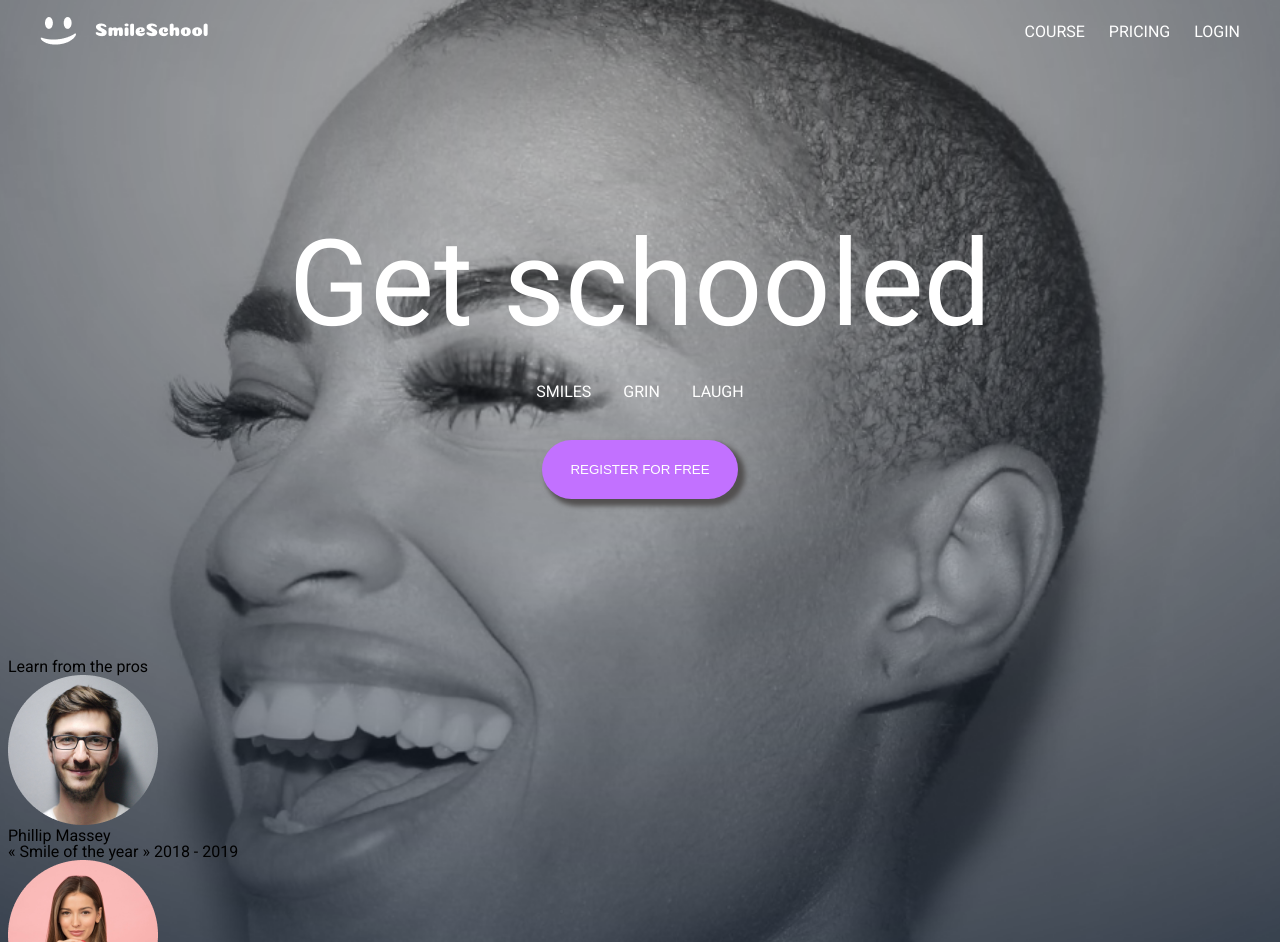
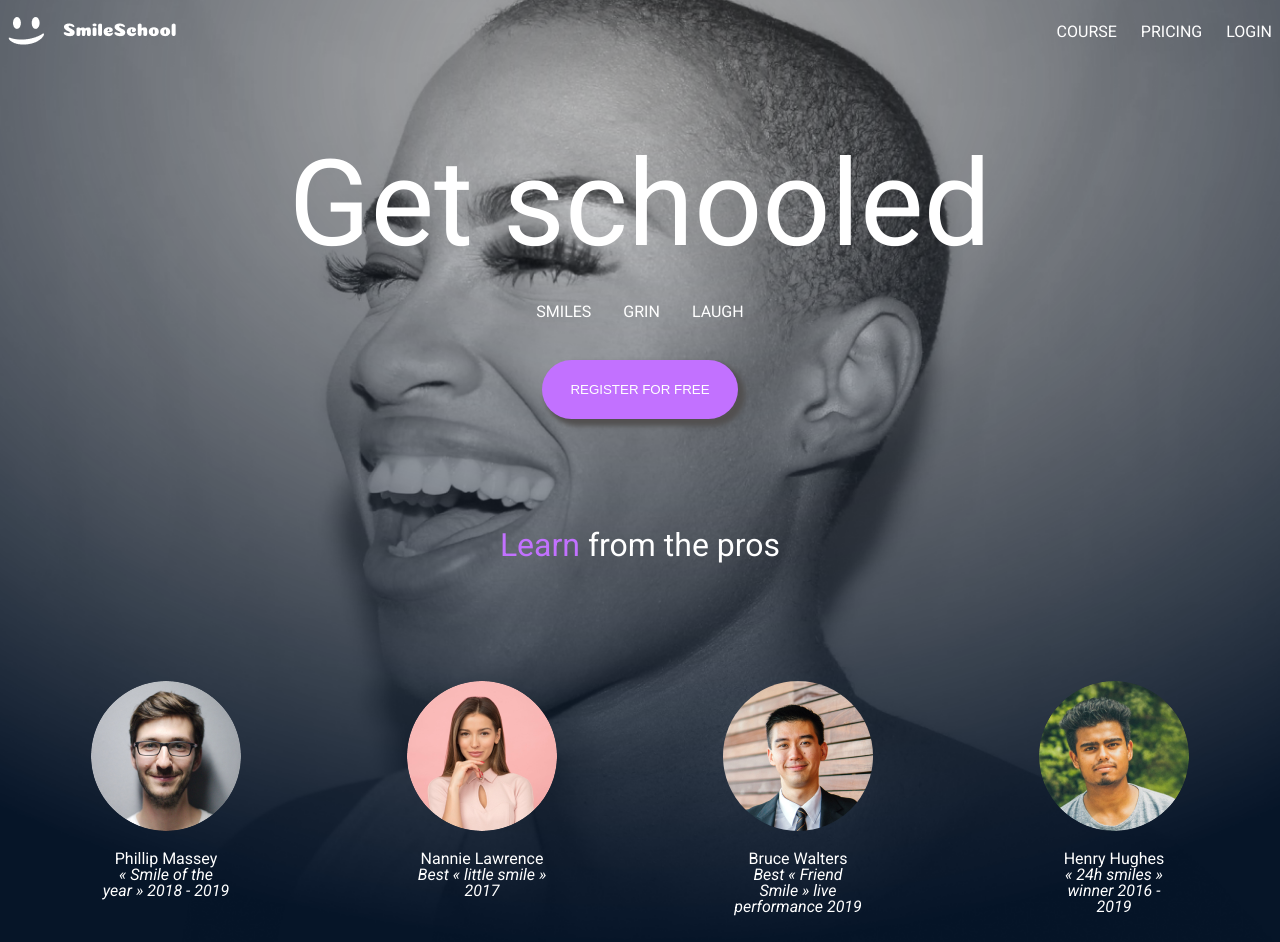
Before and after one commit to Kaydev-cmd/alx_html_css, a plain HTML site: page css_advanced/index.html in a window 1280 px wide. Shown: the top 942 px of the page. Drawn offline with Linux system fonts and the light colour scheme.

Commit message:
style: style pros section with layout, typography, and profile card design

```diff
--- a/css_advanced/styles.css
+++ b/css_advanced/styles.css
@@ -9,7 +9,7 @@ header nav {
   display: flex;
   align-items: center;
   justify-content: space-between;
-  padding: 8px 32px;
+  padding: 8px 0px;
 }
 
 header nav ul {
@@ -36,7 +36,7 @@ header nav ul li a:hover {
   align-items: center;
   flex-direction: column;
   color: #fff;
-  margin: 160px 0;
+  margin: 80px 0;
 }
 
 .get-schooled h1 {
@@ -63,3 +63,40 @@ header nav ul li a:hover {
 .get-schooled button:hover {
   opacity: 0.8;
 }
+
+.pros {
+  padding: 30px 0;
+  color: #fff;
+}
+
+.pros h2 {
+  text-align: center;
+  font-size: 32px;
+  margin-bottom: 120px;
+}
+
+.pros h2 span {
+  color: #c271ff;
+}
+
+.pros-wrapper {
+  display: flex;
+  justify-content: space-around;
+}
+
+.pros-wrapper .card {
+  width: 130px;
+  display: flex;
+  flex-direction: column;
+  align-items: center;
+}
+
+.pros-wrapper .card img {
+  border-radius: 50%;
+  margin-bottom: 20px;
+}
+
+.pros-wrapper .card p {
+  text-align: center;
+  font-style: italic;
+}
```
